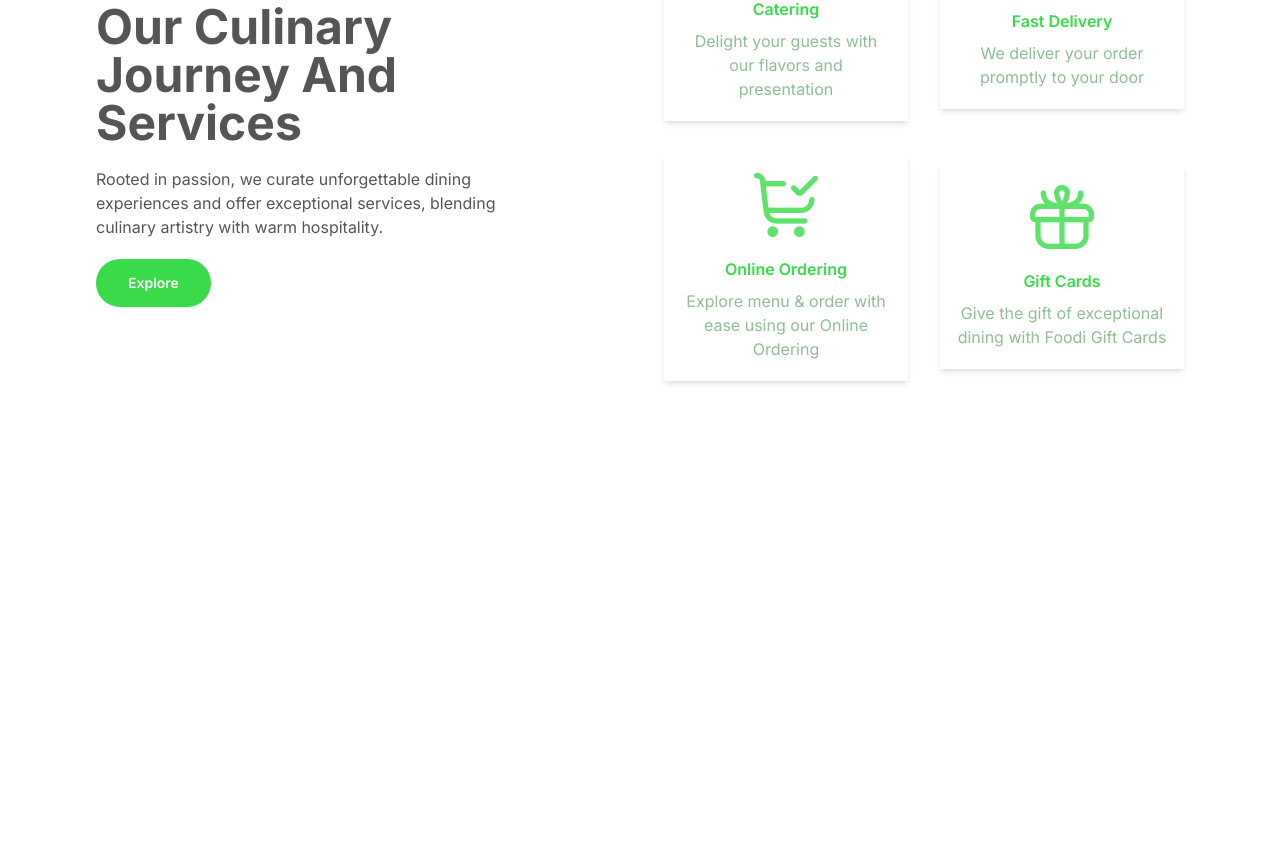
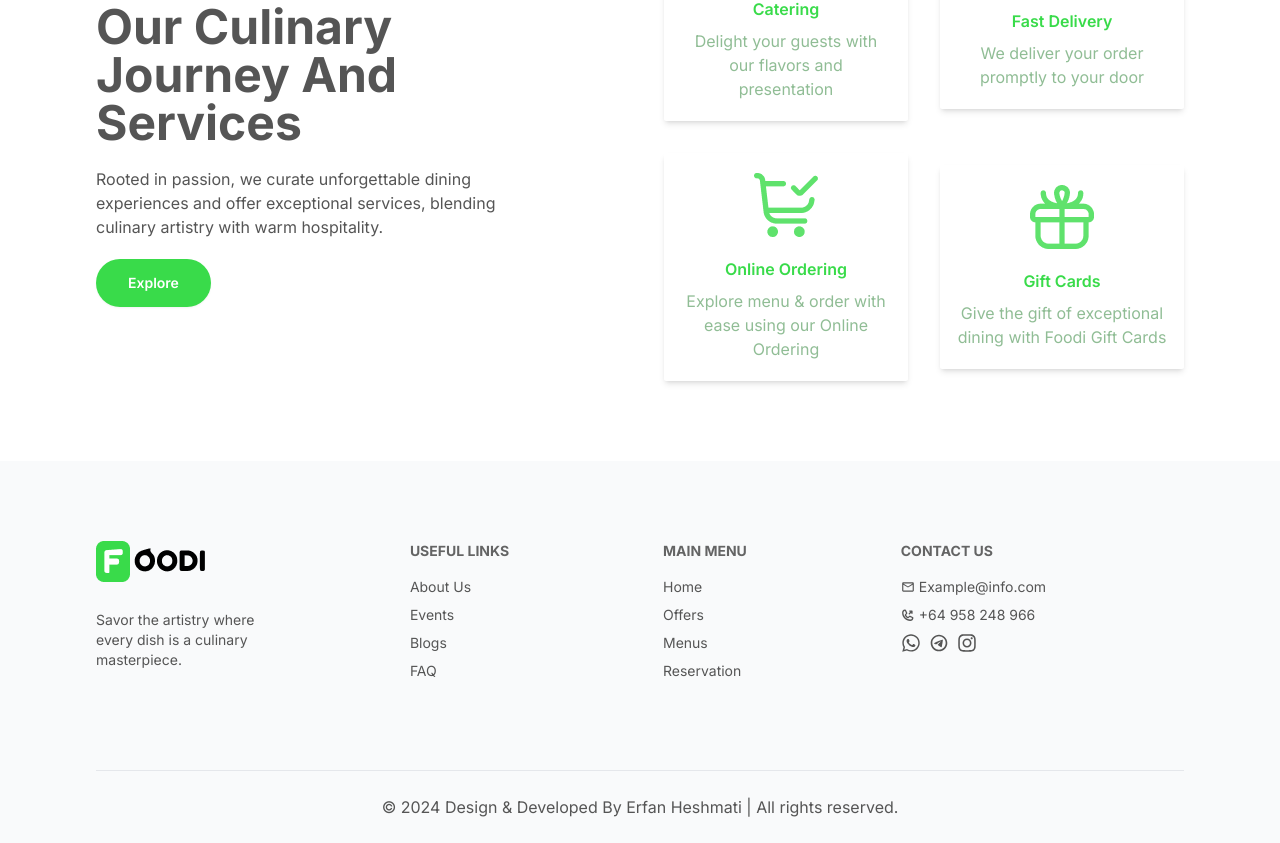
Before and after one commit to erfanheshmati/mern-food, a React (Vite) app in the folder client/: page / in a window 1280 px wide. Shown: the part 3249-4092 px from the top of the page. Before the commit the page ends 3710 px from the top, so only its background shows below. Built offline with nearby package versions, Linux system fonts and the light colour scheme.

Commit message:
footer ui design

```diff
--- /dev/null
+++ b/client/src/components/Footer.jsx
@@ -0,0 +1,47 @@
+import React from 'react'
+import { MdOutlineMailOutline } from "react-icons/md"
+import { PiPhoneOutgoingBold } from "react-icons/pi"
+import { FaWhatsapp } from "react-icons/fa"
+import { RiTelegramLine } from "react-icons/ri"
+import { FaInstagram } from "react-icons/fa"
+
+export default function Footer() {
+    return (
+        <div className='section-container bg-gray-50 text-secondary'>
+            <footer className="footer py-20 ">
+                <aside>
+                    <img src="/logo.png" alt="" />
+                    <p className='my-5 w-40'>Savor the artistry where every dish is a culinary masterpiece.</p>
+                </aside>
+                <nav>
+                    <h6 className="footer-title text-black">Useful Links</h6>
+                    <a className="link link-hover">About Us</a>
+                    <a className="link link-hover">Events</a>
+                    <a className="link link-hover">Blogs</a>
+                    <a className="link link-hover">FAQ</a>
+                </nav>
+                <nav>
+                    <h6 className="footer-title text-black">Main Menu</h6>
+                    <a className="link link-hover">Home</a>
+                    <a className="link link-hover">Offers</a>
+                    <a className="link link-hover">Menus</a>
+                    <a className="link link-hover">Reservation</a>
+                </nav>
+                <nav>
+                    <h6 className="footer-title text-black">Contact Us</h6>
+                    <a className="link link-hover flex items-center gap-1"><MdOutlineMailOutline />Example@info.com</a>
+                    <a className="link link-hover flex items-center gap-1"><PiPhoneOutgoingBold />+64 958 248 966</a>
+                    <span className="flex items-center gap-2">
+                        <a href=""><FaWhatsapp className='w-5 h-5 hover:opacity-70' /></a>
+                        <a href=""><RiTelegramLine className='w-5 h-5 hover:opacity-70' /></a>
+                        <a href=""><FaInstagram className='w-5 h-5 hover:opacity-70' /></a>
+                    </span>
+                </nav>
+            </footer>
+            <hr />
+            <div className="py-6 text-center">
+                <span className='text-md'>&#169; 2024 Design & Developed By Erfan Heshmati | All rights reserved.</span>
+            </div>
+        </div>
+    )
+}
--- a/client/src/layout/Layout.jsx
+++ b/client/src/layout/Layout.jsx
@@ -1,12 +1,14 @@
 import React from 'react'
 import { Outlet } from 'react-router-dom'
 import Navbar from '../components/Navbar'
+import Footer from '../components/Footer'
 
 export default function Layout() {
     return (
         <>
             <Navbar />
             <Outlet />
+            <Footer />
         </>
     )
 }
```
